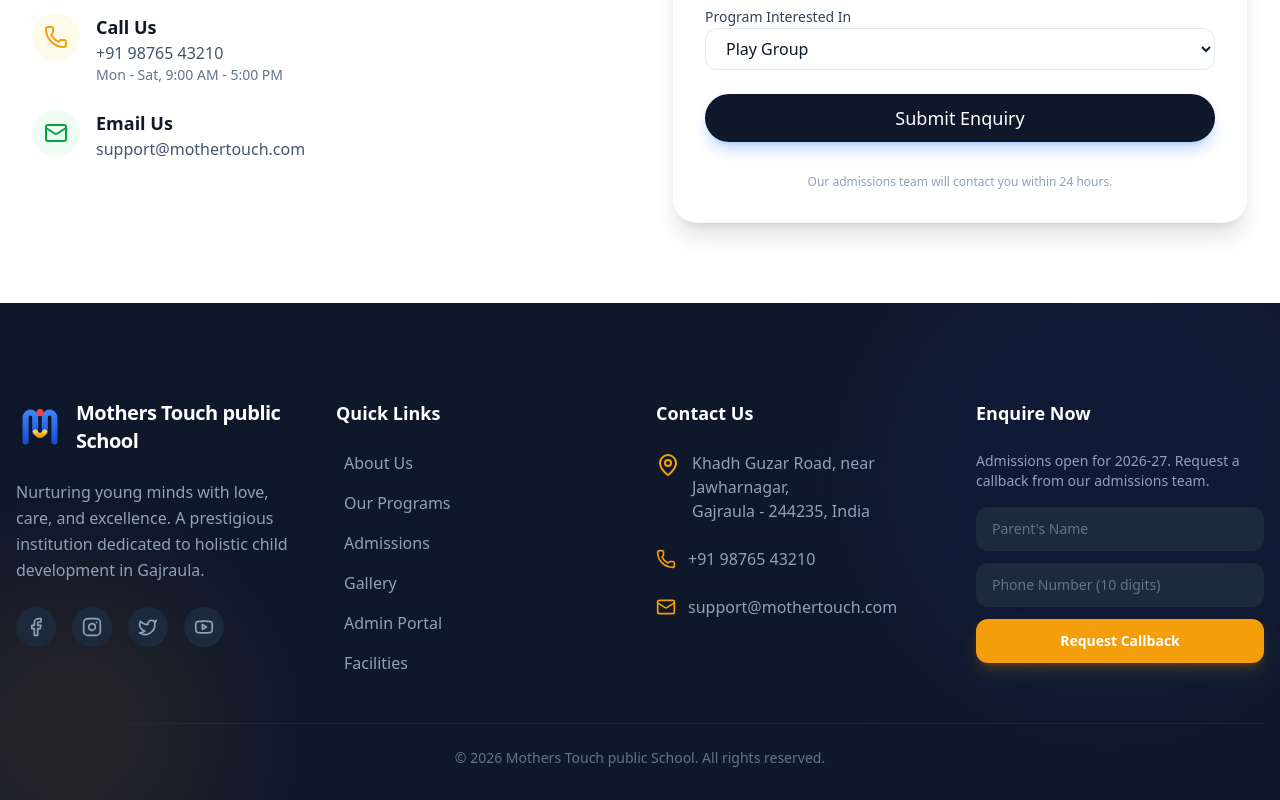
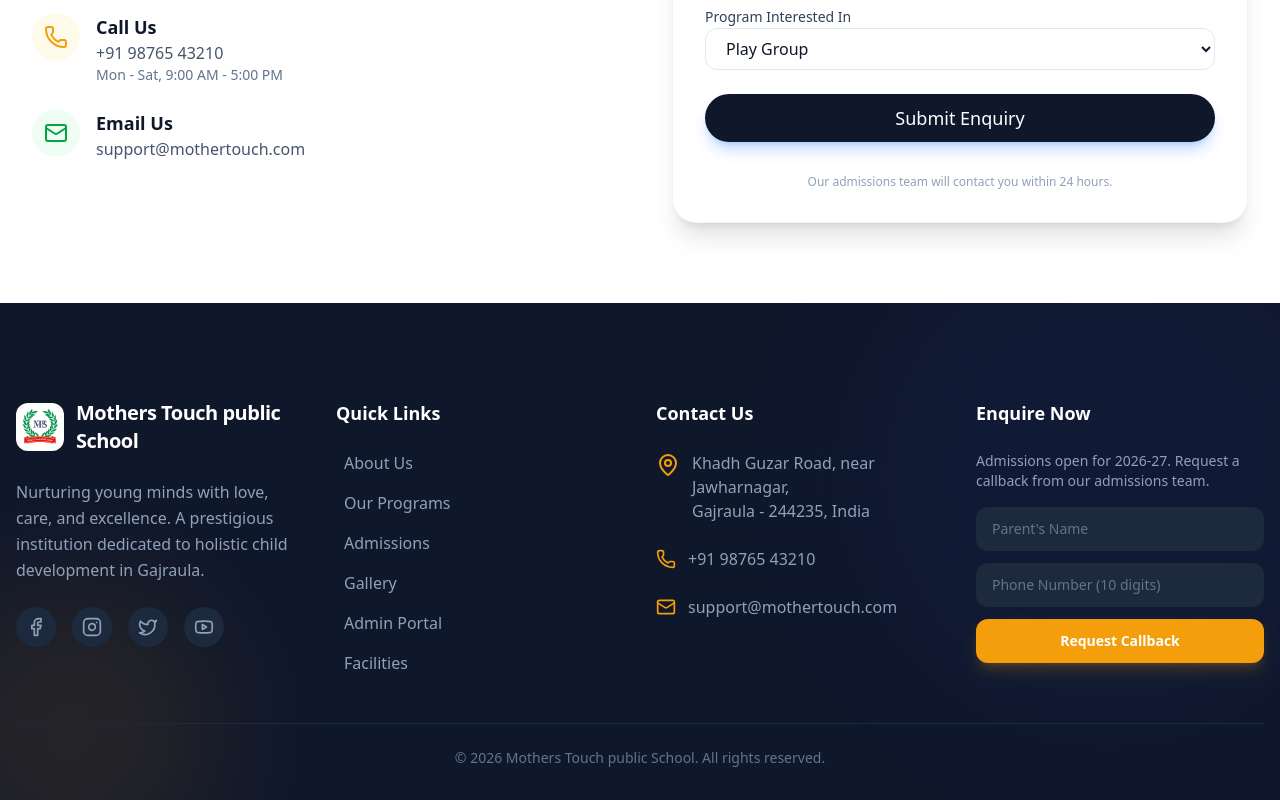
Before and after one commit to rigteq/mothers-touch-play-school, a Next.js app: page / in a window 1280 px wide. Shown: the part 4969-5769 px from the top of the page. Built offline with nearby package versions, Linux system fonts and the light colour scheme.

Commit message:
change logo in footer

```diff
--- a/src/components/layout/Footer.tsx
+++ b/src/components/layout/Footer.tsx
@@ -17,7 +17,7 @@
                     {/* Brand Info */}
                     <div className="space-y-6">
                         <div className="flex items-center gap-3">
-                            <img src="/logo.svg" alt="Mothers Touch Logo" className="h-12 w-12" />
+                            <img src="/logo.png" alt="Mothers Touch Logo" className="h-12 w-auto bg-white rounded-lg p-1" />
                             <span className="text-xl font-bold tracking-tight text-white">
                                 Mothers Touch public School
                             </span>
```
